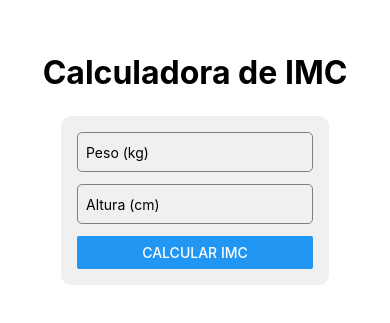
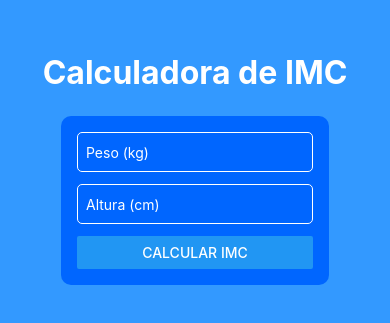
Before and after one commit to Vitin-19/IMC_Calculator_app, a React Native app: screen / in a window 390 px wide. Shown: the part 253-576 px from the top of the page. Built offline with nearby package versions, Linux system fonts and the light colour scheme.

Commit message:
Quick styles

```diff
--- a/App.js
+++ b/App.js
@@ -16,7 +16,7 @@ function App() {
 const styles = StyleSheet.create({
   container: {
     flex: 1,
-    backgroundColor: '#fff',
+    backgroundColor: '#3399ff',
     alignItems: 'center',
     justifyContent: 'center',
   },
--- a/src/components/Classification.jsx
+++ b/src/components/Classification.jsx
@@ -40,7 +40,7 @@ export const styles = StyleSheet.create({
         marginTop: 10,
         fontSize: 17,
         textAlign: 'center',
-        color: '#333'
+        color: 'white'
     }
 });
 
--- a/src/components/FormIMC.jsx
+++ b/src/components/FormIMC.jsx
@@ -74,7 +74,7 @@ const FormIMC = () => {
 //Estilos do formulário
 const styles = StyleSheet.create({
     formContainer:{
-        backgroundColor: "#f0f0f0",
+        backgroundColor: "#0066ff",
         padding: 16,
         borderRadius: 10,
         minWidth:'97%',
@@ -82,11 +82,12 @@ const styles = StyleSheet.create({
     },
     input: {
         height: 40,
-        borderColor: 'gray',
+        borderColor: 'white',
         borderWidth: 1,
         marginBottom: 12,
         paddingHorizontal: 8,
         borderRadius: 5,
+        color:"white"
     },
 });
 
--- a/src/components/Results.jsx
+++ b/src/components/Results.jsx
@@ -13,7 +13,7 @@ export const styles = StyleSheet.create({
         marginTop: 20,
         fontSize: 24,
         textAlign: 'center',
-        color: '#333'
+        color: 'white'
     },
 });
 
--- a/src/components/Tiltle.jsx
+++ b/src/components/Tiltle.jsx
@@ -12,7 +12,8 @@ const styles = StyleSheet.create({
         fontSize:32,
         fontWeight: 'bold',
         textAlign: 'center',
-        marginBottom: 24
+        marginBottom: 24,
+        color:"white"
     },
 });
 
```
